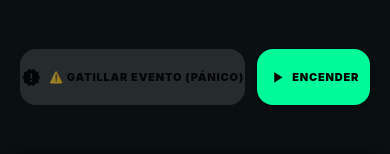
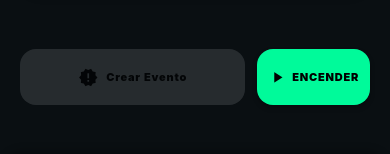
Before and after one commit to Lexico7890/DuoVial, a React Native app: screen / in a window 390 px wide. Shown: the part 608-762 px from the top of the page. Built offline with nearby package versions, Linux system fonts and the light colour scheme; what @supersami/rn-foreground-service would draw is missing.

Commit message:
fix: created videos no more fo three

```diff
--- a/App.tsx
+++ b/App.tsx
@@ -211,7 +211,7 @@ export default function App() {
                 style={{ marginRight: 8 }}
               />
               <Text style={styles.panicRectButtonText}>
-                {isSaving ? "GUARDANDO..." : "⚠️ GATILLAR EVENTO (PÁNICO)"}
+                {isSaving ? "GUARDANDO..." : "Crear Evento"}
               </Text>
             </TouchableOpacity>
 
```
Also changed, not shown: 1 other file (tests, documents, lock files or other folders).
